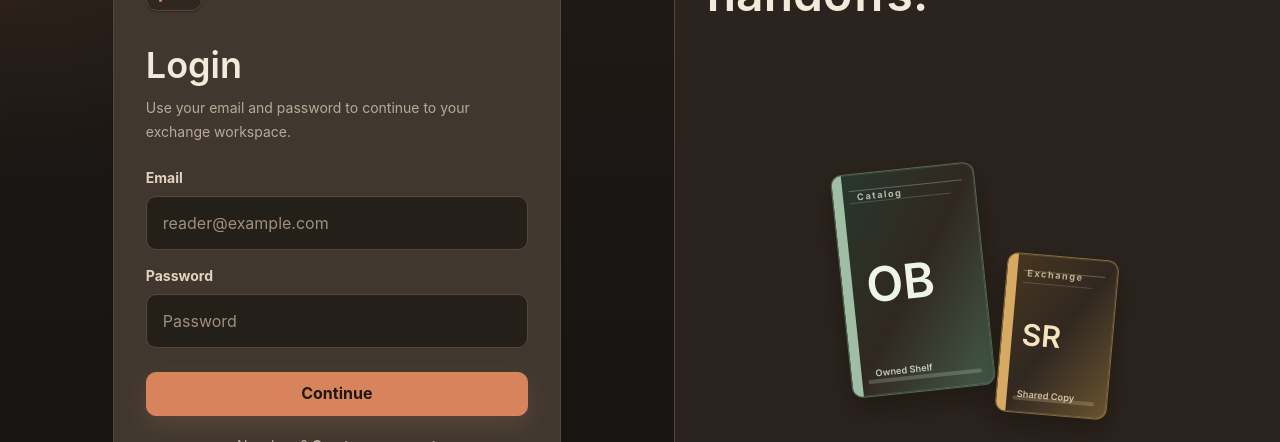
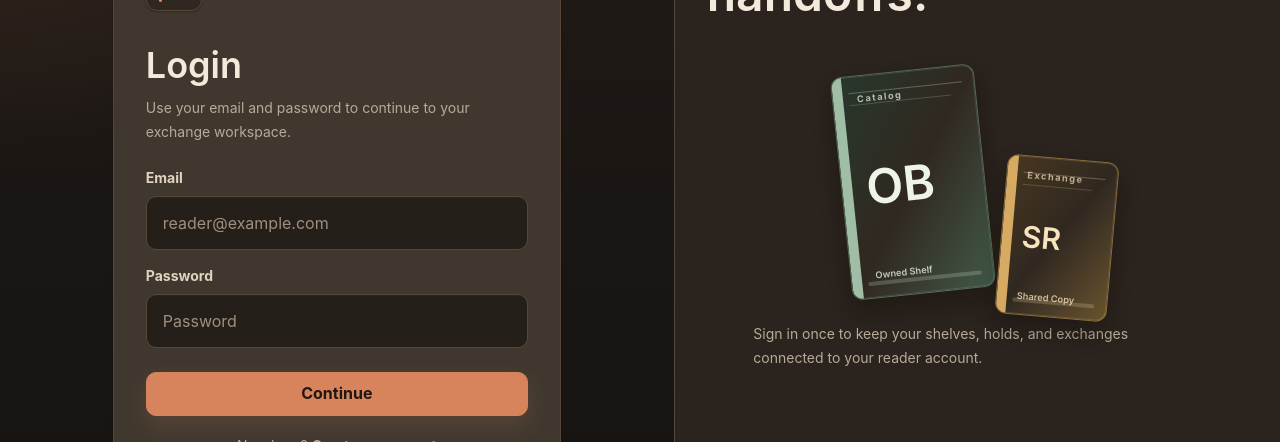
Before and after one commit to vladwpnz/book-exchange-ui, a React (Vite) app: page /login in a window 1280 px wide. Shown: the part 224-666 px from the top of the page. Built offline with nearby package versions, Linux system fonts and the light colour scheme; no server answers.

Commit message:
feat: animate authentication transitions

```diff
--- /dev/null
+++ b/src/auth/useAuthExitTransition.ts
@@ -0,0 +1,58 @@
+import { useCallback, useEffect, useRef, useState } from 'react'
+
+export const AUTH_EXIT_TRANSITION_MS = 500
+
+const desktopAuthShellQuery = '(min-width: 1024px)'
+const reducedMotionQuery = '(prefers-reduced-motion: reduce)'
+
+export function shouldSkipAuthLayoutTransition() {
+  if (typeof window === 'undefined' || typeof window.matchMedia !== 'function') {
+    return false
+  }
+
+  return (
+    window.matchMedia(reducedMotionQuery).matches ||
+    !window.matchMedia(desktopAuthShellQuery).matches
+  )
+}
+
+export function useAuthExitTransition() {
+  const [isExiting, setIsExiting] = useState(false)
+  const exitTimerRef = useRef<number | undefined>(undefined)
+  const hasNavigatedRef = useRef(false)
+  const isMountedRef = useRef(true)
+
+  useEffect(() => {
+    isMountedRef.current = true
+
+    return () => {
+      isMountedRef.current = false
+
+      if (exitTimerRef.current !== undefined) {
+        window.clearTimeout(exitTimerRef.current)
+      }
+    }
+  }, [])
+
+  const startExitTransition = useCallback((navigateAfterExit: () => void) => {
+    if (hasNavigatedRef.current) {
+      return
+    }
+
+    hasNavigatedRef.current = true
+
+    if (shouldSkipAuthLayoutTransition()) {
+      navigateAfterExit()
+      return
+    }
+
+    setIsExiting(true)
+    exitTimerRef.current = window.setTimeout(() => {
+      if (isMountedRef.current) {
+        navigateAfterExit()
+      }
+    }, AUTH_EXIT_TRANSITION_MS)
+  }, [])
+
+  return { isExiting, startExitTransition }
+}
--- a/src/components/AuthShell.tsx
+++ b/src/components/AuthShell.tsx
@@ -8,13 +8,35 @@ type AuthShellProps = {
   children: ReactNode
   title: string
   description: string
+  formSide?: 'left' | 'right'
+  isExiting?: boolean
+  isEnteringFromRegister?: boolean
+  hasStartedRegisterEntry?: boolean
 }
 
-export function AuthShell({ children, title, description }: AuthShellProps) {
+export function AuthShell({
+  children,
+  title,
+  description,
+  formSide = 'left',
+  isExiting = false,
+  isEnteringFromRegister = false,
+  hasStartedRegisterEntry = true,
+}: AuthShellProps) {
+  const shellClassName = [
+    'auth-shell min-h-screen text-[var(--color-ink)]',
+    `auth-shell--form-${formSide}`,
+    isExiting ? 'auth-shell--exiting' : '',
+    isEnteringFromRegister ? 'auth-shell--entering-from-register' : '',
+    hasStartedRegisterEntry ? 'auth-shell--register-entry-started' : '',
+  ]
+    .filter(Boolean)
+    .join(' ')
+
   return (
-    <div className="min-h-screen text-[var(--color-ink)]">
-      <main className="grid min-h-screen lg:grid-cols-[minmax(0,1fr)_minmax(22rem,0.9fr)]">
-        <section className="flex min-w-0 items-center justify-center px-4 py-8 sm:px-6">
+    <div className={shellClassName}>
+      <main className="auth-shell__layout grid min-h-screen lg:grid-cols-[minmax(0,1fr)_minmax(22rem,0.9fr)]">
+        <section className="auth-shell__form-column flex min-w-0 items-center justify-center px-4 py-8 sm:px-6">
           <div className="w-full max-w-md">
             <Link
               className="secondary-action mb-4 min-h-0 px-3 py-2 text-sm"
@@ -24,7 +46,7 @@ export function AuthShell({ children, title, description }: AuthShellProps) {
               Back to home
             </Link>
 
-            <div className="form-panel motion-line reveal-blur p-6 sm:p-8">
+            <div className="auth-shell__form-panel form-panel motion-line reveal-blur p-6 sm:p-8">
               <div className="flex items-center gap-3">
                 <BrandMark size="lg" />
                 <div>
@@ -49,9 +71,9 @@ export function AuthShell({ children, title, description }: AuthShellProps) {
           </div>
         </section>
 
-        <aside className="relative hidden overflow-hidden border-l border-[var(--color-border)] bg-[var(--color-paper)] p-8 lg:block">
+        <aside className="auth-shell__editorial relative hidden overflow-hidden border-l border-[var(--color-border)] bg-[var(--color-paper)] p-8 lg:block">
           <div className="brand-ribbon absolute inset-x-0 top-0 h-1" />
-          <div className="flex h-full flex-col justify-between">
+          <div className="auth-shell__editorial-inner flex h-full flex-col justify-between">
             <div>
               <p className="text-sm font-bold tracking-[0.16em] text-[var(--color-accent)]">
                 Exchange desk
@@ -61,7 +83,8 @@ export function AuthShell({ children, title, description }: AuthShellProps) {
               </h2>
             </div>
 
-            <div className="mt-10 flex items-end justify-center gap-4">
+            <div className="auth-shell__editorial-visual-group">
+              <div className="auth-shell__book-stack flex items-end justify-center gap-4">
                 <BookCover
                   title="Owned Shelf"
                   author="Book Exchange"
@@ -80,10 +103,11 @@ export function AuthShell({ children, title, description }: AuthShellProps) {
                 />
               </div>
 
-            <p className="max-w-md text-sm leading-6 text-[var(--color-muted)]">
-              Sign in once to keep your shelves, holds, and exchanges connected
-              to your reader account.
+              <p className="auth-shell__editorial-footer max-w-md text-sm leading-6 text-[var(--color-muted)]">
+                Sign in once to keep your shelves, holds, and exchanges
+                connected to your reader account.
               </p>
+            </div>
           </div>
         </aside>
       </main>
--- a/src/index.css
+++ b/src/index.css
@@ -588,6 +588,123 @@ button:disabled,
   );
 }
 
+.auth-shell {
+  --auth-exit-duration: 500ms;
+  --auth-exit-ease: cubic-bezier(0.22, 1, 0.36, 1);
+}
+
+.auth-shell__form-column {
+  grid-area: form;
+  min-width: 0;
+  overflow: hidden;
+  transition:
+    opacity var(--auth-exit-duration) var(--auth-exit-ease),
+    padding var(--auth-exit-duration) var(--auth-exit-ease),
+    transform var(--auth-exit-duration) var(--auth-exit-ease);
+}
+
+.auth-shell__editorial {
+  grid-area: editorial;
+}
+
+.auth-shell__editorial-inner {
+  display: grid;
+  grid-template-rows: auto minmax(0, 1fr);
+  align-content: stretch;
+  justify-content: normal;
+  row-gap: clamp(1.5rem, 4vh, 3rem);
+}
+
+.auth-shell__editorial-visual-group {
+  display: flex;
+  width: min(100%, 34rem);
+  align-self: center;
+  justify-self: center;
+  flex-direction: column;
+  align-items: center;
+  gap: clamp(1.75rem, 3vh, 2.5rem);
+  margin-bottom: clamp(10rem, 18vh, 13rem);
+}
+
+.auth-shell__editorial-footer {
+  margin: 0;
+}
+
+.auth-shell--exiting .auth-shell__form-column {
+  opacity: 0;
+  pointer-events: none;
+}
+
+.auth-shell--entering-from-register .auth-shell__form-panel {
+  animation: none;
+}
+
+@media (min-width: 1024px) {
+  .auth-shell__layout {
+    grid-template-areas: 'form editorial';
+    grid-template-columns: minmax(0, 1fr) minmax(22rem, 0.9fr);
+    transition: grid-template-columns var(--auth-exit-duration)
+      var(--auth-exit-ease);
+  }
+
+  .auth-shell--form-right .auth-shell__layout {
+    grid-template-areas: 'editorial form';
+    grid-template-columns: minmax(22rem, 0.9fr) minmax(0, 1fr);
+  }
+
+  .auth-shell--form-right .auth-shell__editorial {
+    border-right: 1px solid var(--color-border);
+    border-left-width: 0;
+  }
+
+  .auth-shell--exiting.auth-shell--form-left .auth-shell__layout {
+    grid-template-columns: minmax(0, 0fr) minmax(0, 1fr);
+  }
+
+  .auth-shell--exiting.auth-shell--form-right .auth-shell__layout {
+    grid-template-columns: minmax(0, 1fr) minmax(0, 0fr);
+  }
+
+  .auth-shell--exiting .auth-shell__form-column {
+    padding-right: 0;
+    padding-left: 0;
+  }
+
+  .auth-shell--exiting.auth-shell--form-left .auth-shell__form-column {
+    transform: translateX(-1.25rem);
+  }
+
+  .auth-shell--exiting.auth-shell--form-right .auth-shell__form-column {
+    transform: translateX(1.25rem);
+  }
+
+  .auth-shell--exiting.auth-shell--form-left .auth-shell__editorial {
+    border-left-color: transparent;
+  }
+
+  .auth-shell--exiting.auth-shell--form-right .auth-shell__editorial {
+    border-right-color: transparent;
+  }
+
+  .auth-shell--form-right.auth-shell--entering-from-register:not(.auth-shell--register-entry-started) .auth-shell__layout {
+    grid-template-columns: minmax(0, 1fr) minmax(0, 0fr);
+  }
+
+  .auth-shell--form-right.auth-shell--entering-from-register:not(.auth-shell--register-entry-started) .auth-shell__form-column {
+    padding-right: 0;
+    padding-left: 0;
+    opacity: 0;
+    transform: translateX(1.25rem);
+    pointer-events: none;
+  }
+}
+
+@media (max-width: 1023px) {
+  .auth-shell--exiting .auth-shell__form-column {
+    transform: none;
+  }
+}
+
 .scrollbar-thin {
   scrollbar-width: thin;
   scrollbar-color: var(--color-border-strong) transparent;
--- a/src/pages/LoginPage.tsx
+++ b/src/pages/LoginPage.tsx
@@ -1,7 +1,11 @@
-import { useState, type FormEvent } from 'react'
+import { useEffect, useRef, useState, type FormEvent } from 'react'
 import { Link, Navigate, useLocation, useNavigate } from 'react-router-dom'
 
 import { useAuth } from '../auth/useAuth'
+import {
+  shouldSkipAuthLayoutTransition,
+  useAuthExitTransition,
+} from '../auth/useAuthExitTransition'
 import { AuthShell } from '../components/AuthShell'
 import { StateMessage } from '../components/StateMessage'
 
@@ -17,26 +21,86 @@ function getSuccessMessage(state: unknown) {
     : ''
 }
 
+function isRegisterAuthEntry(state: unknown) {
+  if (!state || typeof state !== 'object') {
+    return false
+  }
+
+  const locationState = state as Record<string, unknown>
+
+  return locationState.authEntry === 'from-register'
+}
+
 export function LoginPage() {
   const location = useLocation()
   const navigate = useNavigate()
   const { clearAuthError, error, isAuthenticated, isLoading, login } = useAuth()
+  const { isExiting, startExitTransition } = useAuthExitTransition()
   const successMessage = getSuccessMessage(location.state)
+  const [usesRegisterEntry] = useState(() => isRegisterAuthEntry(location.state))
+  const [shouldAnimateRegisterEntry] = useState(
+    () => usesRegisterEntry && !shouldSkipAuthLayoutTransition(),
+  )
+  const [hasStartedRegisterEntry, setHasStartedRegisterEntry] = useState(
+    () => !shouldAnimateRegisterEntry,
+  )
   const [email, setEmail] = useState('')
   const [password, setPassword] = useState('')
+  const [isLoginPending, setIsLoginPending] = useState(false)
+  const isSubmitLockedRef = useRef(false)
+  const isSubmitting = isLoading || isLoginPending || isExiting
+
+  useEffect(() => {
+    if (!usesRegisterEntry) {
+      return
+    }
+
+    const nextState = successMessage ? { successMessage } : null
+
+    if (!shouldAnimateRegisterEntry) {
+      navigate(location.pathname, { replace: true, state: nextState })
+      return
+    }
+
+    const frameId = window.requestAnimationFrame(() => {
+      setHasStartedRegisterEntry(true)
+      navigate(location.pathname, { replace: true, state: nextState })
+    })
+
+    return () => {
+      window.cancelAnimationFrame(frameId)
+    }
+  }, [
+    location.pathname,
+    navigate,
+    shouldAnimateRegisterEntry,
+    successMessage,
+    usesRegisterEntry,
+  ])
 
   const handleSubmit = async (event: FormEvent<HTMLFormElement>) => {
     event.preventDefault()
 
+    if (isSubmitting || isSubmitLockedRef.current) {
+      return
+    }
+
+    isSubmitLockedRef.current = true
+    setIsLoginPending(true)
+
     try {
       await login(email, password)
-      navigate('/app/my-books')
+      startExitTransition(() => {
+        navigate('/app/my-books')
+      })
     } catch {
+      isSubmitLockedRef.current = false
+      setIsLoginPending(false)
       return
     }
   }
 
-  if (isAuthenticated) {
+  if (isAuthenticated && !isSubmitting) {
     return <Navigate to="/app/my-books" replace />
   }
 
@@ -44,6 +108,10 @@ export function LoginPage() {
     <AuthShell
       title="Login"
       description="Use your email and password to continue to your exchange workspace."
+      formSide={usesRegisterEntry ? 'right' : 'left'}
+      isExiting={isExiting}
+      isEnteringFromRegister={shouldAnimateRegisterEntry}
+      hasStartedRegisterEntry={hasStartedRegisterEntry}
     >
       {successMessage ? (
         <StateMessage className="mt-5" tone="success">
@@ -51,7 +119,7 @@ export function LoginPage() {
         </StateMessage>
       ) : null}
 
-      <form className="mt-6" onSubmit={handleSubmit} aria-busy={isLoading}>
+      <form className="mt-6" onSubmit={handleSubmit} aria-busy={isSubmitting}>
         <label
           className="block text-sm font-bold text-[var(--color-ink-soft)]"
           htmlFor="email"
@@ -106,18 +174,18 @@ export function LoginPage() {
           </StateMessage>
         ) : null}
 
-        {isLoading ? (
+        {isSubmitting ? (
           <span className="sr-only" role="status" aria-live="polite">
-            Signing in.
+            Signing in...
           </span>
         ) : null}
 
         <button
           type="submit"
-          disabled={isLoading}
+          disabled={isSubmitting}
           className="primary-action mt-6 w-full disabled:translate-y-0 disabled:cursor-not-allowed disabled:opacity-60"
         >
-          {isLoading ? 'Signing in...' : 'Continue'}
+          {isSubmitting ? 'Signing in...' : 'Continue'}
         </button>
       </form>
 
--- a/src/pages/RegisterPage.tsx
+++ b/src/pages/RegisterPage.tsx
@@ -1,24 +1,33 @@
-import { useState, type FormEvent } from 'react'
+import { useRef, useState, type FormEvent } from 'react'
 import { Link, Navigate, useNavigate } from 'react-router-dom'
 
 import { registerUser } from '../api/registerApi'
 import { useAuth } from '../auth/useAuth'
+import { useAuthExitTransition } from '../auth/useAuthExitTransition'
 import { AuthShell } from '../components/AuthShell'
 import { StateMessage } from '../components/StateMessage'
 
 export function RegisterPage() {
   const navigate = useNavigate()
   const { isAuthenticated } = useAuth()
+  const { isExiting, startExitTransition } = useAuthExitTransition()
   const [name, setName] = useState('')
   const [email, setEmail] = useState('')
   const [password, setPassword] = useState('')
   const [error, setError] = useState('')
   const [successMessage, setSuccessMessage] = useState('')
   const [isLoading, setIsLoading] = useState(false)
+  const isSubmitLockedRef = useRef(false)
+  const isSubmitting = isLoading || isExiting
 
   const handleSubmit = async (event: FormEvent<HTMLFormElement>) => {
     event.preventDefault()
 
+    if (isSubmitting || isSubmitLockedRef.current) {
+      return
+    }
+
+    isSubmitLockedRef.current = true
     setIsLoading(true)
     setError('')
     setSuccessMessage('')
@@ -28,10 +37,13 @@ export function RegisterPage() {
       const message = 'Account created. You can now sign in.'
 
       setSuccessMessage(message)
-      window.setTimeout(() => {
-        navigate('/login', { state: { successMessage: message } })
-      }, 900)
+      startExitTransition(() => {
+        navigate('/login', {
+          state: { successMessage: message, authEntry: 'from-register' },
+        })
+      })
     } catch (registerError) {
+      isSubmitLockedRef.current = false
       setError(
         registerError instanceof Error
           ? registerError.message
@@ -50,8 +62,9 @@ export function RegisterPage() {
     <AuthShell
       title="Create account"
       description="Create your reader account to start cataloging and exchanging books."
+      isExiting={isExiting}
     >
-      <form className="mt-6" onSubmit={handleSubmit} aria-busy={isLoading}>
+      <form className="mt-6" onSubmit={handleSubmit} aria-busy={isSubmitting}>
         <label
           className="block text-sm font-bold text-[var(--color-ink-soft)]"
           htmlFor="name"
@@ -134,18 +147,18 @@ export function RegisterPage() {
           </StateMessage>
         ) : null}
 
-        {isLoading ? (
+        {isSubmitting ? (
           <span className="sr-only" role="status" aria-live="polite">
-            Creating account.
+            Creating account...
           </span>
         ) : null}
 
         <button
           type="submit"
-          disabled={isLoading || successMessage.length > 0}
+          disabled={isSubmitting || successMessage.length > 0}
           className="primary-action mt-6 w-full disabled:translate-y-0 disabled:cursor-not-allowed disabled:opacity-60"
         >
-          {isLoading ? 'Creating account...' : 'Create account'}
+          {isSubmitting ? 'Creating account...' : 'Create account'}
         </button>
       </form>
 
```
Lines whose indentation alone changed are shown as unchanged.
